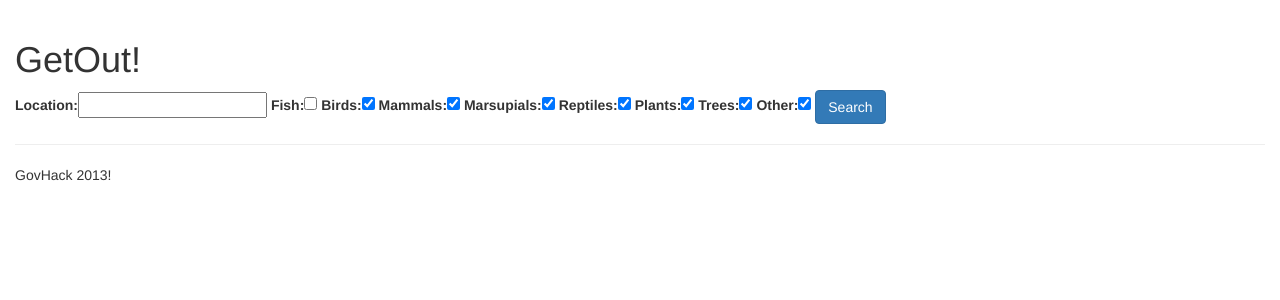
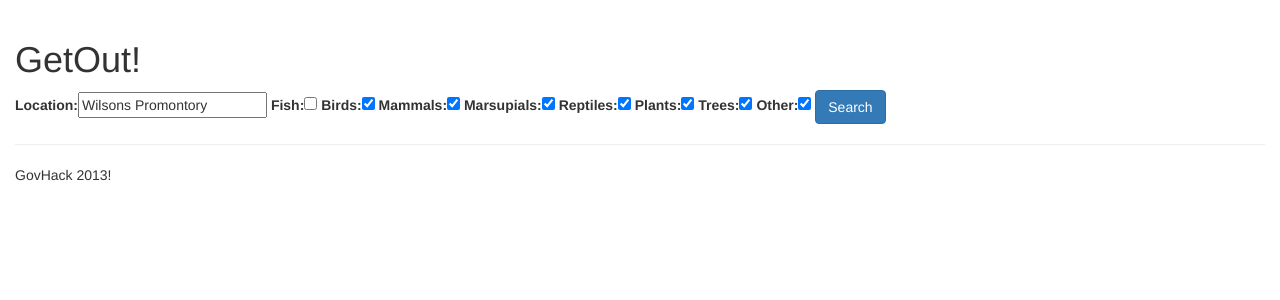
Before and after one commit to Get-out/getout, a Django app: template get_out/templates/index.html in a window 1280 px wide. Shown: the part 50-350 px from the top of the page. Run offline with Django 3.2, Linux system fonts and the light colour scheme; the template is opened without the code that fills it: values that come from a table or form of the project are taken from there, others are empty; some libraries are stand-ins or nearby versions.

Commit message:
Adding a default location and removing the csrf token

```diff
--- a/get_out/forms.py
+++ b/get_out/forms.py
@@ -1,7 +1,7 @@
 from django import forms
 
 class LocationSearchForm(forms.Form):
-    location = forms.CharField(max_length=100)
+    location = forms.CharField(max_length=100, initial="Wilsons Promontory")
     fish = forms.BooleanField(required=False, initial=False)
     birds = forms.BooleanField(required=False, initial=True)
     mammals = forms.BooleanField(required=False, initial=True)
--- a/get_out/templates/index.html
+++ b/get_out/templates/index.html
@@ -3,7 +3,7 @@
 	<!-- Main hero unit for a primary marketing message or call to action -->
 	<div class="hero-unit">
 		<h1>GetOut!</h1>
-		<form action="/list" method="get">{% csrf_token %}
+		<form action="/list" method="get">
         {% load bootstrap %}
         {{ form|bootstrap }}
 
```
